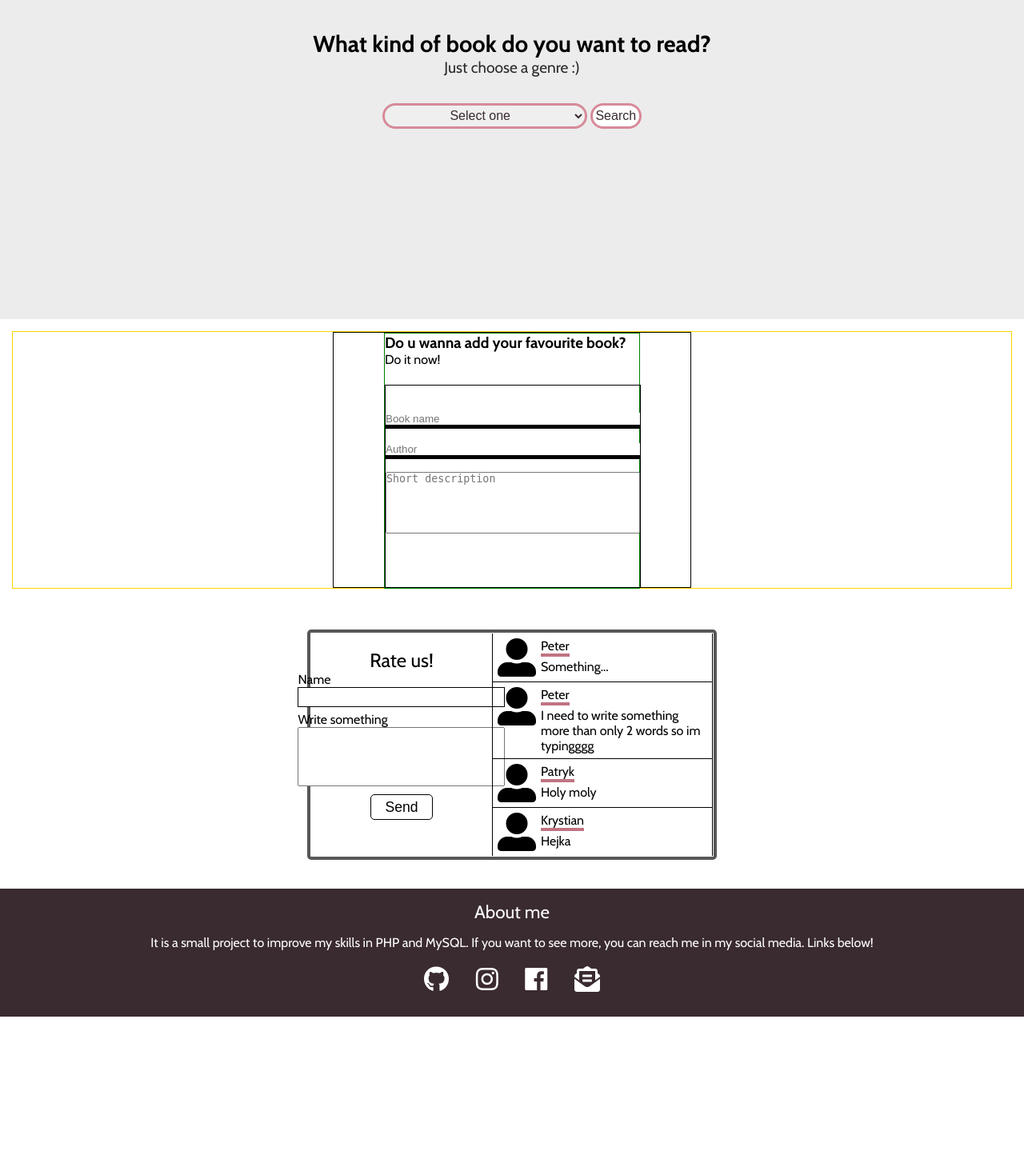
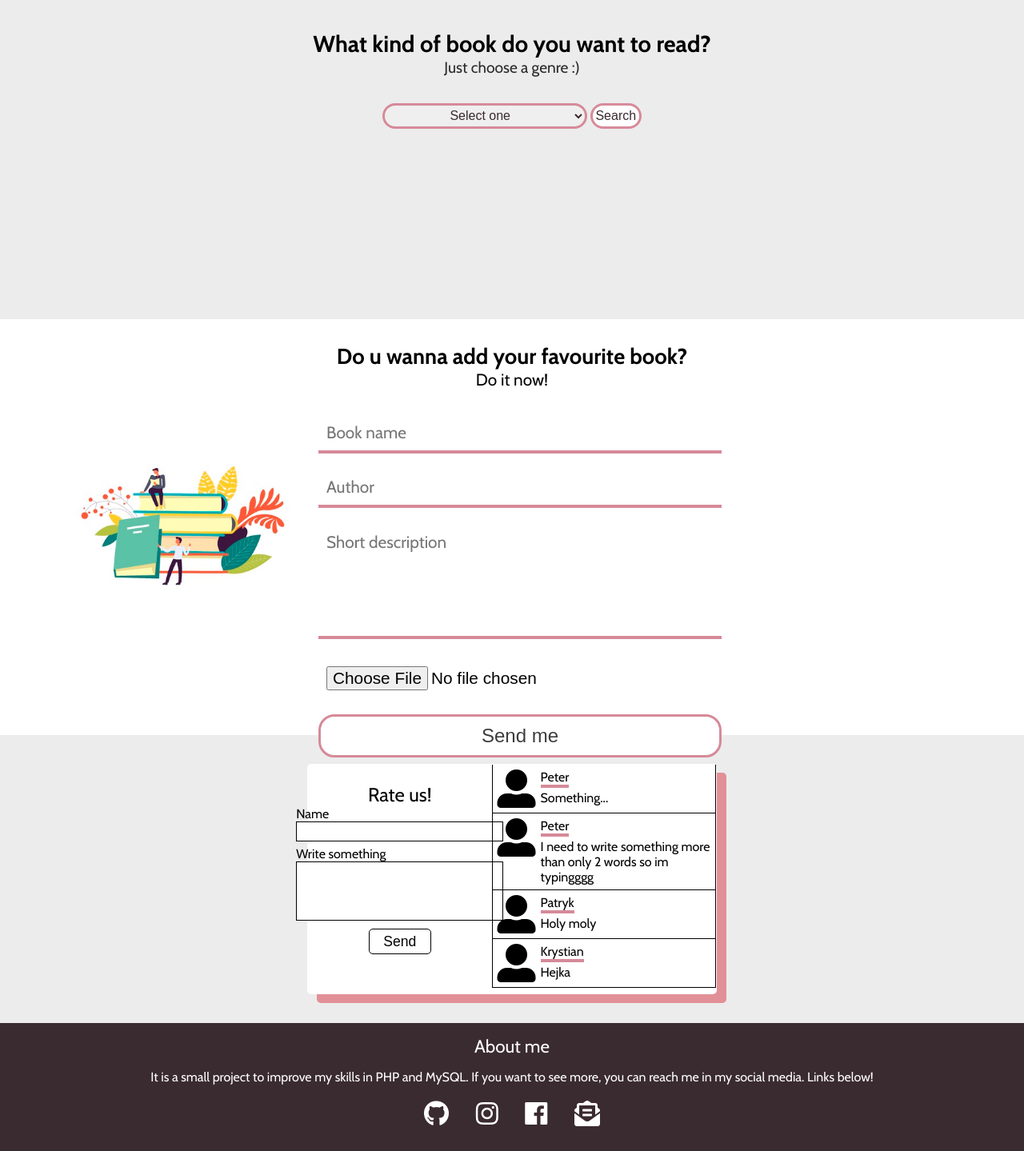
Before and after one commit to ogrod0707/book-finder, a PHP site: page / in a window 1280 px wide. Shown: the part 801-2240 px from the top of the page at 80% size. Before the commit the page ends 2072 px from the top, so only its background shows below. Run offline with PHP 8.4, Linux system fonts and the light colour scheme; data comes from the database, SQL or seed files in the repository.

Commit message:
css - need to fix some scripts

```diff
--- a/index.php
+++ b/index.php
@@ -106,30 +106,131 @@
     </article>
 
 
+
+
     <section class="create-book">
+        <img src="./images/peoplewithbooks.jpg" alt="">
+        <div class="bookcreator">
 
-        <div class="creation-box">
+            <div class="bookcreator-text">
+                <h3>Do u wanna add your favourite book?</h3>
+                <span>Do it now!</span>
+            </div>
 
-            <div class="creation-form">
-                <div class="creation-headers">
-                    <h3>Do u wanna add your favourite book?</h3>
-                    <span>Do it now!</span>
-                </div>
 
-                <div class="creation-formdata">
-                <form action="index.php" method="POST">
+            <div class="bookcreator-form">
+                <form enctype="multipart/form-data" action="index.php" method="POST">
                     <input type="text" placeholder="Book name" name="book-name"><br>
                     <input type="text" placeholder="Author" name="author"><br>
-                    <textarea name="short-desc" placeholder="Short description" id="" rows="5"
-                        style="resize: none;"></textarea><br>
+                    <textarea name="short-desc" placeholder="Short description" id="" rows="5" style="resize: none;"></textarea><br>
+                    <input type="hidden" name="MAX_FILE_SIZE" value="512000">
+                    <input type="file" name="obrazek">
+                    <input type="submit" name="wyslijmnie" value="Send me">
+
+                </form>
+             </div>
+        </div>
+    </section>
 
 
-                </form>
-                </div>
 
-            </div>
-        </div>
-    </section>
+ <!-- W zmiennej $_FILES jest tablica z informacjami o przeslanym pliku -->
+ <?php
+
+// // wyświetlanie typu pliku
+// echo $_FILES['nazwa_pliku']['type'];
+
+// // wyświetlanie rozmiaru
+// echo $_FILES['nazwa_pliku']['size'];
+
+// // wyświetlanie nazwy pliku
+// echo $_FILES['nazwa_pliku']['name'];
+
+// // wyświetlanie nazwy tymczasowej
+// echo $_FILES['nazwa_pliku']['tmp_name'];
+
+// // wyświetlanie ewentualnych błędów
+// echo $_FILES['nazwa_pliku']['error'];
+
+?>
+
+
+
+
+<?php
+
+    function sprawdz_bledy(){
+        if($_FILES['obrazek']['error'] > 0){
+            echo 'problem: ';
+            switch ($_FILES['obrazek']['error'])
+            {
+                case 1:
+                    {
+                        echo ' Rozmiar pliku jest zbyt duży';
+                        break;
+                        // Rozmiar pliku jest wiekszy niz domyslny maksymalny rozmiar
+                    }
+                case 2:
+                    {
+                        echo 'Rozmiar pliku jest za duzy';
+                        break;
+                        // Rozmiar pliku jest wiekszy niz podany przez nas w max file size
+                    }
+                case 3:
+                    {
+                        echo ' Plik wyslany tylko czesciowo';
+                        break;
+                        //plik nie zostal wyslany w calosci
+                    }
+                case 4:
+                    {
+                        echo ' Nie wyslano zadnego pliku';
+                        break;
+                        //plik nie zostal wyslany
+                    }
+                default:
+                {
+                    echo'Wystapil blad podczas wysylania';
+                    break;
+                    // pozostale bledy
+                }
+            }
+            return false;
+        }
+        return true;
+    }
+
+    function sprawdz_typ()
+    {
+        if($_FILES['obrazek']['type'] != 'image/jpeg')
+            return false;
+        return true;
+    }
+
+    function zapisz_plik()
+    {
+        $lokalizacja ='./images/plik.obrazkowy.jpg';
+        if(is_uploaded_file($_FILES['obrazek']['tmp_name']))
+        {
+            if(!move_uploaded_file($_FILES['obrazek']['tmp_name'], $lokalizacja))
+            {
+                echo 'problem: Nie udalo sie skopiowac pliku do katalogu';
+                    return false;
+            }
+        }
+        else{
+            echo" problem, mozliwy atak, nie zostal wyslany plik";
+            return false;
+        }
+    return true;
+
+    }
+    // sprawdz_bledy();
+    // sprawdz_typ();
+    // zapisz_plik();
+
+?>
+
 
 
 
--- a/style2.css
+++ b/style2.css
@@ -190,6 +190,7 @@ article input:hover {
     justify-content: space-evenly;
     min-width: 20vw;
     margin: 10px;
+    padding: 20px;
     margin-top: 0px;
     flex-wrap: wrap;
 
@@ -258,7 +259,7 @@ footer {
 .feedback {
 
     height: 45vh;
-    background-color: white;
+    background-color: rgb(236, 236, 236);
     display: flex;
     justify-content: center;
     align-items: center;
@@ -267,11 +268,12 @@ footer {
 .rate {
     width: 40%;
     height: 80%;
-    border: 4px solid rgb(87, 87, 87);
+    background-color:white;
     border-radius: 5px;
     display: flex;
     justify-content: space-around;
     padding: 1px;
+    box-shadow: 12px 11px 0px 0px rgba(226, 144, 151, 1);
 }
 
 .input-form {
@@ -301,6 +303,7 @@ footer {
     border: 1px solid #d34965;
 }
 
+
 .biggertext {
     width: 100%;
 }
@@ -326,11 +329,14 @@ footer {
     outline: none;
     width: 100%;
     font-size: 1.2em;
+    border: 1px solid black;
+    transition: 0.1s;
 }
 
 .feedback textarea:focus {
     padding: 1px;
-    border: 1px solid #d34965;
+
+    border-color: #d34965;
 }
 
 .feedback input[type=submit] {
@@ -342,6 +348,12 @@ footer {
     border-radius: 5px;
     display: block;
     margin: 6px auto;
+    transition: 0.2s;
+}
+.feedback input[type=submit]:hover{
+    background-color: var(--light-pink);
+    color: white;
+
 }
 
 .single-com {
@@ -359,7 +371,7 @@ footer {
 }
 
 .user-name {
-    border-bottom: #c07382 solid 4px;
+    border-bottom: var(--light-pink) solid 4px;
 
 }
 
@@ -386,12 +398,12 @@ a {
 }
 
 .comments::-webkit-scrollbar-track {
-    box-shadow: inset 0 0 6px rgba(0, 0, 0, 0.3);
+    box-shadow: inset 0 0 6px rgba(255, 255, 255);
 }
 
 .comments::-webkit-scrollbar-thumb {
-    background-color: darkgrey;
-    outline: 1px solid slategrey;
+    background-color: rgb(255, 255, 255);
+    outline: 1px solid rgb(255, 255, 255);
 }
 
 html::-webkit-scrollbar {
@@ -399,65 +411,86 @@ html::-webkit-scrollbar {
 }
 
 html::-webkit-scrollbar-track {
-    box-shadow: inset 0 0 6px rgba(0, 0, 0, 0.3);
+    box-shadow: inset 0 0 6px rgba(255, 255, 255);
 }
 
 html::-webkit-scrollbar-thumb {
-    background-color: darkgrey;
-    outline: 1px solid slategrey;
+    background-color: var(--dark-vi);
+    outline: 1px solid rgb(8, 8, 8);
 }
 
 .create-book{
-    margin: 15px;
-    border: 1px solid gold;
+    height: 65vh;
+    position: relative;
+    padding: 10px;
+}
+.create-book img{
+    position: absolute;
+
+    top: 25%;
+    left: 5%;
+}
+.bookcreator{
+    height: 100%;
     display: flex;
+    flex-direction: column;
     justify-content: center;
+    align-items: center;
 }
-
-
-.creation-box{
-    height: 40vh;
-    width: 35vw;
-    border: 1px solid black;
-    display: flex;
-
-    justify-content: center;
-}
-.creation-headers
-{
-    height: 20%;
+.bookcreator-text h3{
+    font-size: 1.7rem;
 
 }
+.bookcreator-text span{
+    font-size: 1.3rem;
 
- .creation-form{
-     border: 1px solid green;
-     height: 40vh;
-    width: 25vw;
 }
-.creation-formdata{
+.bookcreator-text{
+    text-align: center;
+    height: 20%;
+    width: 40%;
+    padding: 20px;
+}
+.bookcreator-form{
     height: 80%;
-    width: 25vw;
-    border: 1px solid black;
+    width: 40%;
     display: flex;
     flex-direction: column;
    align-items: center;
-    justify-content: center;
+}
 
+.bookcreator-form input, .bookcreator-form  textarea{
+    width: 100%;
+    padding: 10px;
+    margin: 10px;
+    border: none;
+    outline: none;
+
+    font-size: 1.3rem;
 
 }
+.bookcreator-form [type=text], .bookcreator-form textarea
+{
+    border-bottom: 4px solid var(--light-pink);
+}
 
-.creation-formdata input, .creation-formdata textarea, .creation-formdata form
-{
-
-
-    margin-bottom: 5%;
-    width: 100%;
+::placeholder{
+    font-size: 1.3rem;
+    font-family: Cabin;
 }
-.creation-formdata input{
-    line-height: 5px;
-    border: none;
-    border-bottom: 5px solid rgba(0, 0, 0, 1);
-
-    outline: none;
+.bookcreator-form [type=submit]{
+    border-radius: 20px;
+    background-color: white;
+    border: 3px solid var(--light-pink);
+    transition: 0.3s;
+    font-size: 1.5rem;
+    color: rgb(61, 61, 61);
+}
+.bookcreator-form [type=submit]:hover{
+    background-color: var(--light-pink);
+    color: white;
+}
+.bookcreator-form [type=submit]:active{
+    background-color: rgb(153, 79, 92);
 
 }
```
Also changed, not shown: images/plik.obrazkowy.jpg (added). Lines whose indentation alone changed are shown as unchanged.
